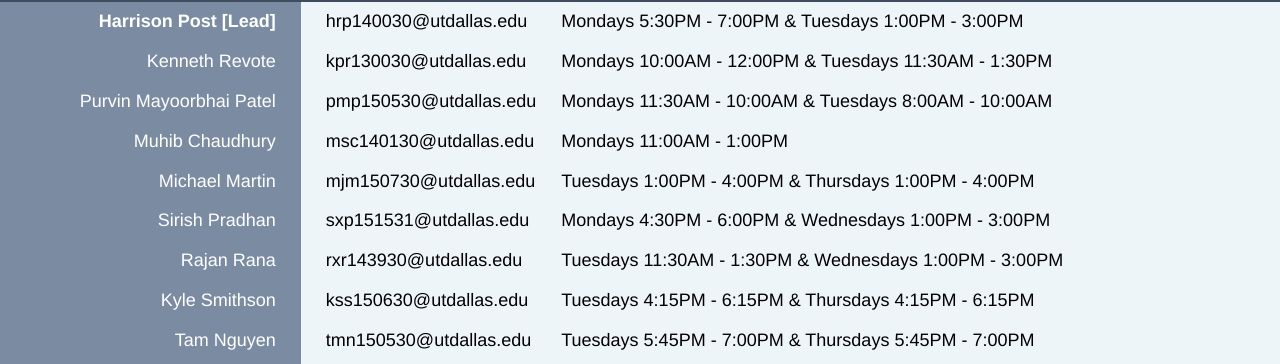
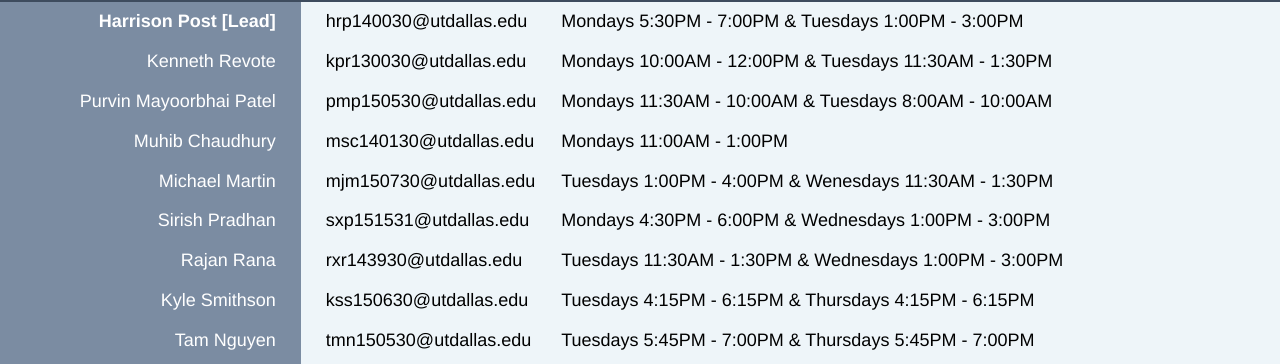
Before and after one commit to IEEEUTD/IEEEUTD.github.io, a Jekyll site: the page Tutoring_Hours.html, which Jekyll copies as it is, in a window 1280 px wide and 900 px high. Shown: the part 149-513 px from the top of the window. Built offline with Jekyll 4.4.1, drawn with Linux system fonts in a browser that asks for light colours.

Commit message:
corrected a scheduling error.

```diff
--- a/Tutoring_Hours.html
+++ b/Tutoring_Hours.html
@@ -113,7 +113,7 @@
                         <tr>
                             <th class="tablecolor1"><h4>Michael Martin</h4></th>
                             <th class="tablecolor2"><a href="mailto:mjm150730@utdallas.edu" class="button"><h4>mjm150730@utdallas.edu</h4></a></th>
-                            <th class="tablecolor3"><h4>Tuesdays 1:00PM - 4:00PM & Thursdays 1:00PM - 4:00PM</h4></th>
+                            <th class="tablecolor3"><h4>Tuesdays 1:00PM - 4:00PM & Wenesdays 11:30AM - 1:30PM</h4></th>
 
                         </tr>
                         <tr>
```
